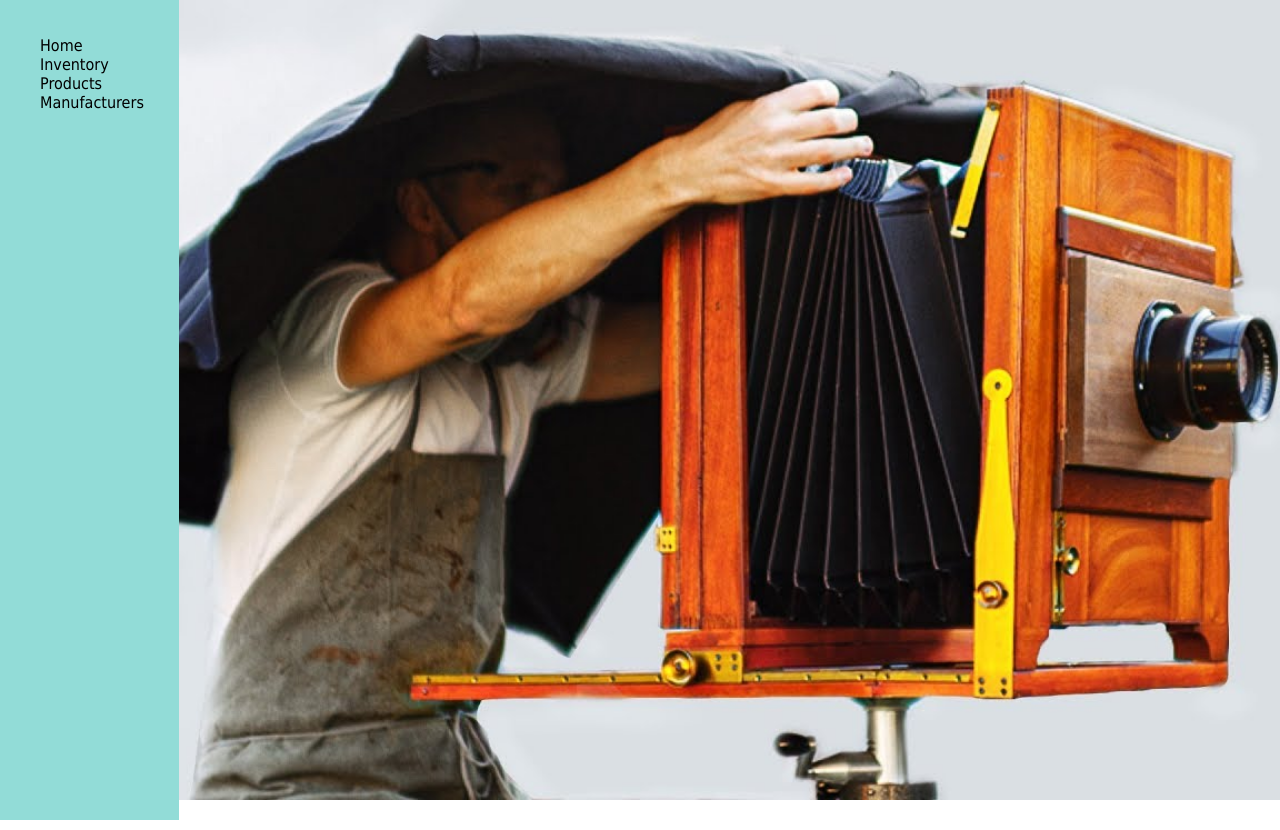
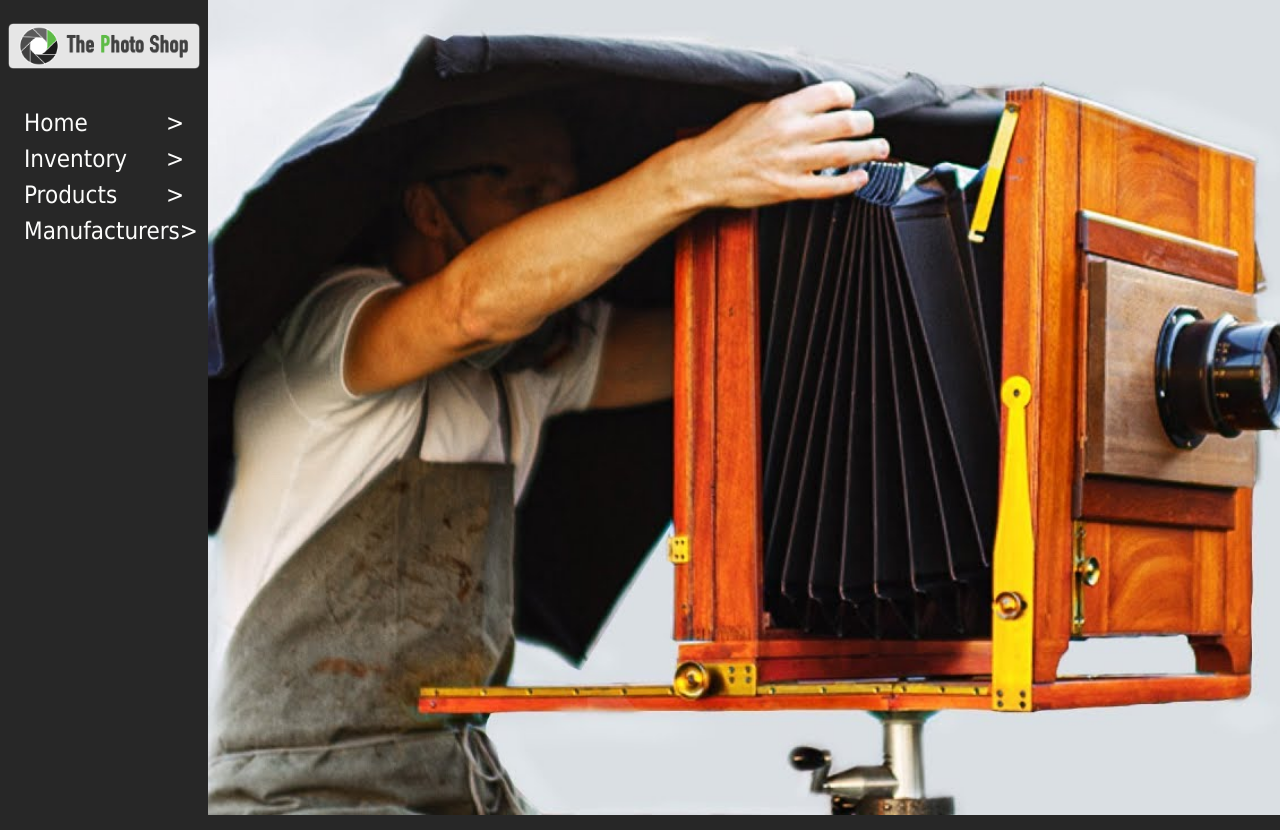
Before and after one commit to benbeardyman/Camera_Shop_Inventory_App, a Flask app: page / in a window 1280 px wide. Run offline with Flask 2, Linux system fonts and the light colour scheme.

Commit message:
css update

```diff
--- a/camera_shop/static/style.css
+++ b/camera_shop/static/style.css
@@ -1,50 +1,85 @@
 body{
-    font-family:'Tahoma', 'Gill Sans', 'Calibri', 'Trebuchet MS', sans-serif;
+    font-family:'DIN Condensed', 'Tahoma', 'Gill Sans', 'Calibri', 'Trebuchet MS', sans-serif;
     margin: 0;
     padding: 0;
 
 }
 
+#grid-container {
+    display: grid;
+    grid-template-areas:
+        'menu main';
+    grid-template-columns: 1.2fr 8.5fr;
+    min-height: 100%;
+    }
+
+#home-image {
+    width:100vw;
+    background-image: url('images/maxresdefault.jpg');
+    background-repeat: no-repeat;
+    background-size: cover;
+    }
+
+#logo {
+    width: 12rem;
+    padding: .5rem;
+    padding-bottom: 2rem;
+}
 
 .sidebar{
-    padding-top: 20px;
-    background-color: rgb(146, 220, 215);
+    grid-area: menu;
+    display: flex;
+    flex-direction: column;
+    align-items: center;
+    padding-top: 15px;
+    background-color: rgba(39, 39, 39, 1);
     height: 100vh;
-    grid-area: menu;
 }
 
-.menu li a{
-    text-decoration: none;
-    color: rgb(0, 0, 0);
-    font-size: 1rem;
+.nav {
+    margin: 0;
+    padding: 0;
+    text-align: left;
 }
 
-.menu li{
+.nav li a{
+    text-decoration: none;
+    color: rgba(252, 252, 251, 1);
+    font-size: 1.5rem;
+}
+
+.nav li{
+    display:flex;
+    justify-content: space-between;
+    align-items: center;
     list-style: none;
+    padding-top:.5rem;
+    width:10rem;
+    color: rgba(252, 252, 251, 1);
+    font-size: 1.5rem;
 }
 
 .main_area{
-    padding:15px;
+    padding-left:15px;
     height: 100vh;
     grid-area: main;
     overflow: auto;
 }
 
 .button {
-
     margin:5px;
     border: solid;
     border-radius: 6px;
-    border-color: #69afad;
-    font-size: 1.2em;
+    border-color: rgba(132, 202, 114, 1);
+    font-size: 1rem;
     padding: 8px 20px;;
-    color: white;
-    background-color: #69afad;
+    color:  rgba(252, 252, 251, 1);
+    background-color:  rgba(132, 202, 114, 1);
 }
 
 .button:hover {
-    background-color: white;
-    color: #69afad;
+    background-color:  rgba(252, 252, 251, 1);
+    color:  rgba(39, 39, 39, 1);
     cursor: pointer;
 }
 
@@ -54,24 +89,23 @@ body{
     align-items: flex-end;
     width: 500px;
     border-radius: 5px;
-    background-color: #f2f2f2;
+    background-color: rgba(216, 217, 216, 1);
     padding: 20px;
 }
-
 
 label {
     padding: 12px 50px 12px 0;
     display: inline-block;
-  }
+}
 
 input {
     width: 300px;
     padding: 8px 15px;
     margin: 8px 0;
     box-sizing: border-box;
-    border: 2px solid #ccc;
+    border: 2px solid rgba(216, 217, 216, 1);
     border-radius: 4px;
-    background-color: #f8f8f8;
+    background-color:  rgba(252, 252, 251, 1);
 }
 
 textarea {
@@ -79,18 +113,18 @@ textarea {
     height: 150px;
     padding: 8px 15px;
     box-sizing: border-box;
-    border: 2px solid #ccc;
+    border: 2px solid rgba(216, 217, 216, 1);
     border-radius: 4px;
-    background-color: #f8f8f8;
+    background-color:  rgba(252, 252, 251, 1);
     resize: none;
 }
 
 select {
     width: 300px;
     padding: 8px 15px;
-    border: 2px solid #ccc;
+    border: 2px solid rgba(216, 217, 216, 1);
     border-radius: 4px;
-    background-color: #f8f8f8;
+    background-color:  rgba(252, 252, 251, 1);
 }
 
 
@@ -106,28 +140,13 @@ select {
 
 .details a{
     text-decoration: none;
-    color:black;
+    color:rgba(39, 39, 39, 1);
 }
 
 .details a:visited{
-    color:black;
+    color:rgba(39, 39, 39, 1);
 }
 
 .title {
     font-weight: bold;
 }
-
-#grid-container {
-    display: grid;
-    grid-template-areas:
-        'menu main';
-    grid-template-columns: 1.3fr 8fr;
-    min-height: 100%;
-    }
-
-#home-image {
-    height:100vh;
-    background-image: url('images/maxresdefault.jpg');
-    background-repeat: no-repeat;
-    background-size: cover;
-    }
--- a/camera_shop/templates/base.html
+++ b/camera_shop/templates/base.html
@@ -11,12 +11,13 @@
     <div id="grid-container">
         <header>
         <div class="sidebar">
+            <img src="../static/images/photo_shop_logo_hor.png" id="logo"/>
             <nav>
-                <ul class="menu">
-                    <li><a href="/">Home</a></li>
-                    <li><a href="/products/inventory">Inventory</a></li>
-                    <li><a href="/products">Products</a></li>
-                    <li><a href="/manufacturers">Manufacturers</a></li>
+                <ul class="nav">
+                    <li><a href="/">Home</a>   ></li>
+                    <li><a href="/products/inventory">Inventory</a>   ></li>
+                    <li><a href="/products">Products</a>   ></li>
+                    <li><a href="/manufacturers">Manufacturers</a>   ></li>
                 </ul>
             </nav>
         </div>
```
Also changed, not shown: camera_shop/static/images/favicon.ico (added), camera_shop/static/images/photo_shop_logo.png (added), camera_shop/static/images/photo_shop_logo_hor.png (added).
